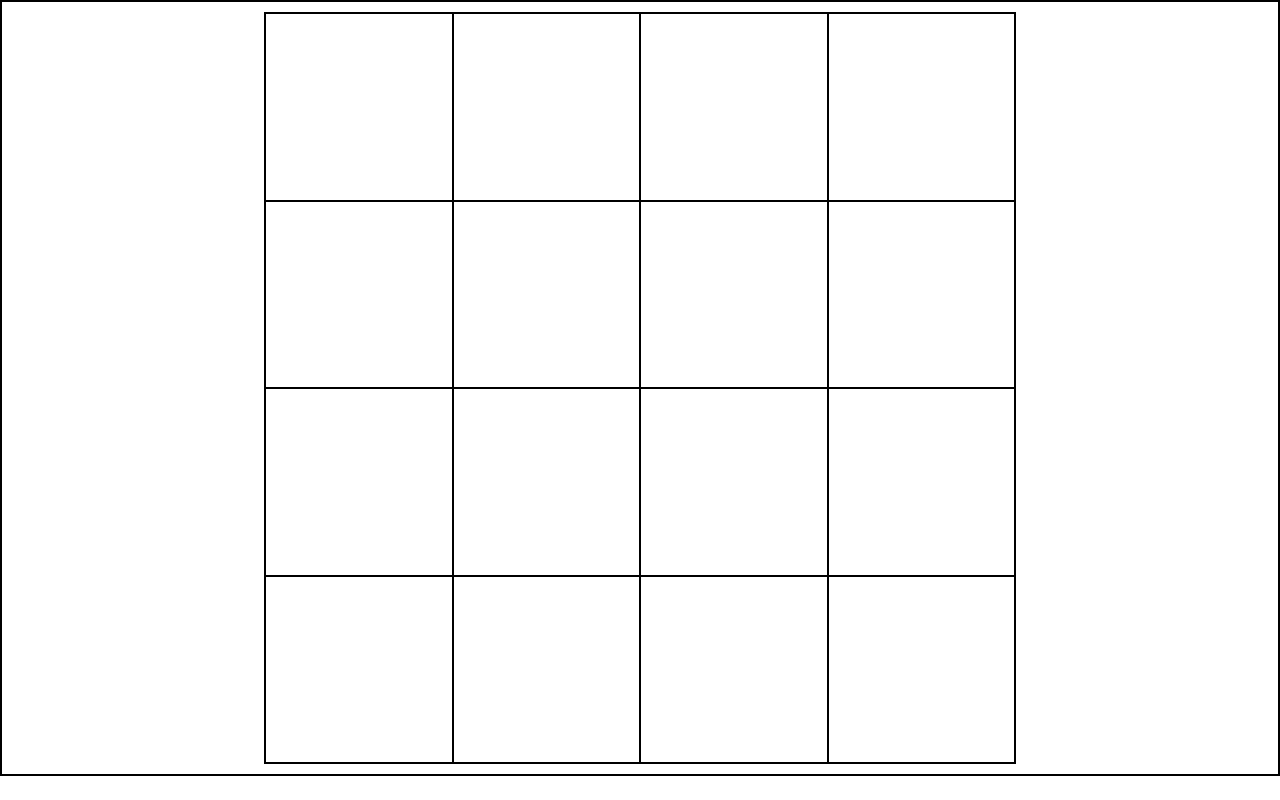
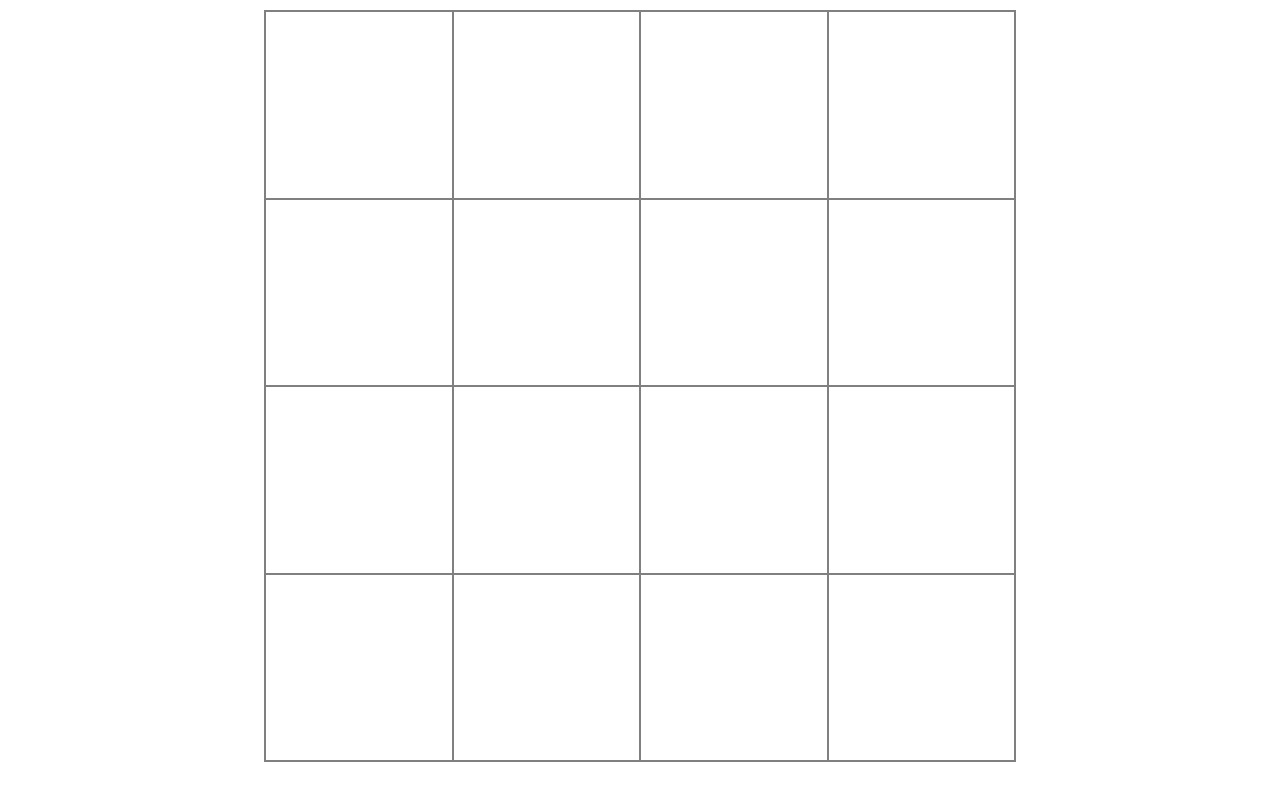
Before and after one commit to cwilso28/etch-a-sketch, a plain HTML site: page index.html in a window 1280 px wide. Drawn offline with Linux system fonts and the light colour scheme.

Commit message:
Change border colors to grey for cells only

```diff
--- a/stylesheet.css
+++ b/stylesheet.css
@@ -1,6 +1,11 @@
 * {
-  border: 1px solid black;
+  /* border: 1px solid black; */
   margin: 0px;
+}
+
+#container,
+.cell {
+  border: 1px solid grey;
 }
 
 #container {
```
